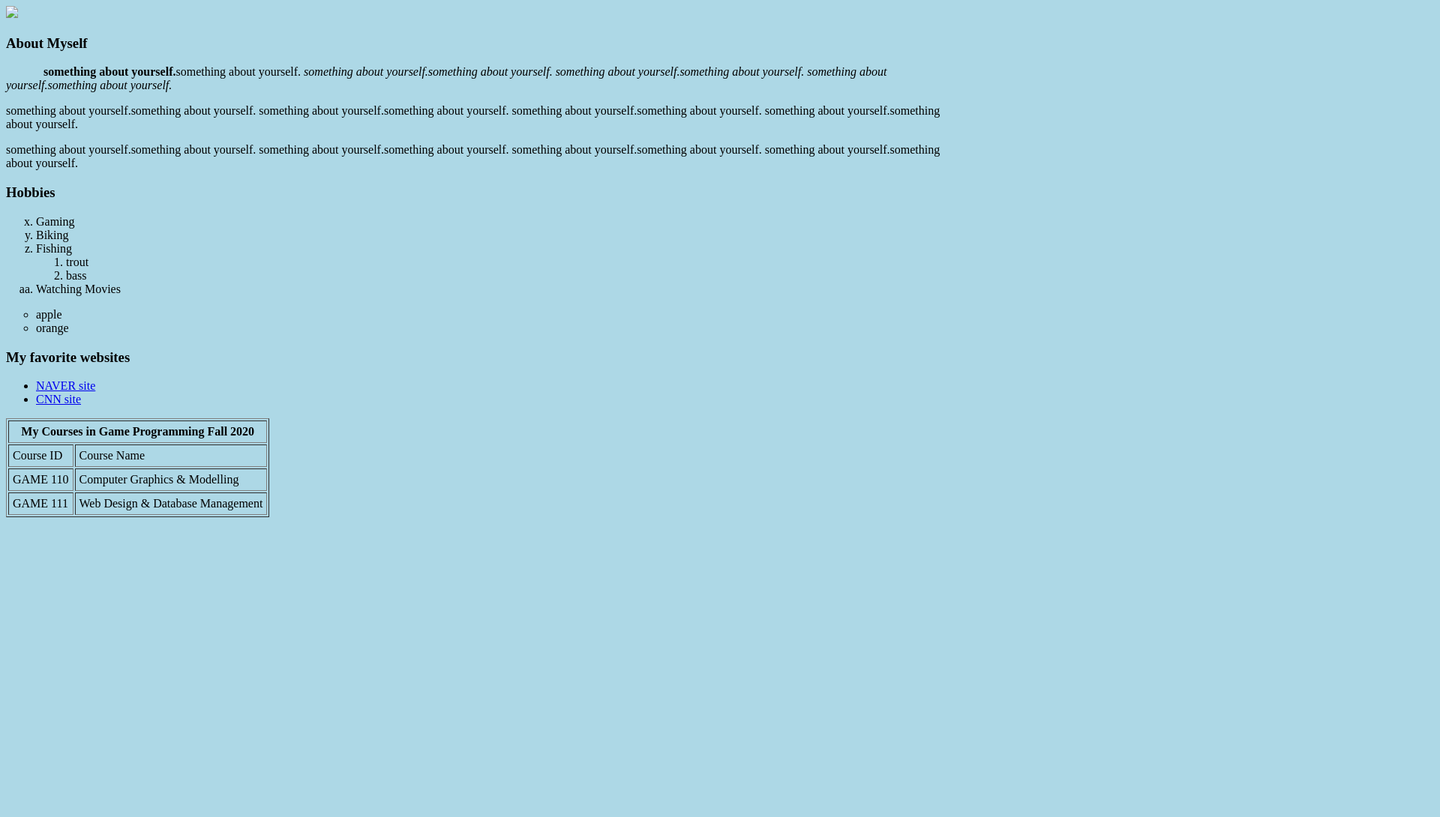
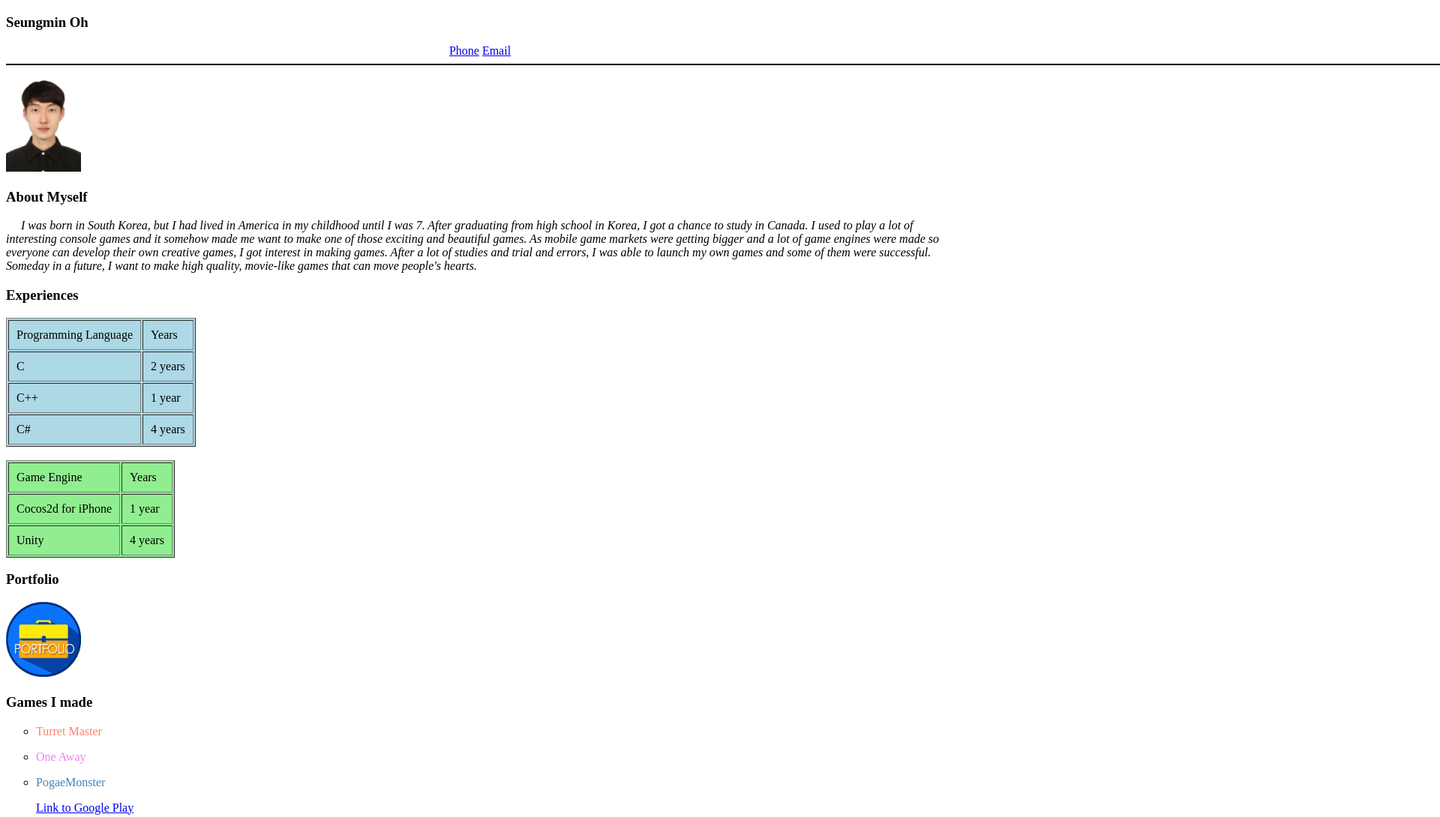
Before and after one commit to SeungminOh0601/SeungminOh0601.github.io, a plain HTML site: page index.html in a window 1280 px wide. Shown: the top 1090 px of the page at 75% size, 1920 px wide, since content can reach past the window. Before the commit the page ends 800 px from the top, so only its background shows below. Drawn offline with Linux system fonts and the light colour scheme.

Commit message:
My Personal Website on index

```diff
--- a/index.html
+++ b/index.html
@@ -1,69 +1,89 @@
 <!DOCTYPE html>
 <html lang="en" dir="ltr">
   <head>
-    <!-- favicon -->
-    <link rel="icon" href="images/Spongebob.png" sizes="16x16" type="image/png">
     <meta charset="utf-8">
-    <meta description="Personal Website of Seungmin Oh">
-    <title>My Personal Website</title>
+    <title>Seungmin Oh's Webpage</title>
   </head>
-  <body bgcolor="lightblue">
-    <img src="images/Spongebob.png" width="200px">
+  <body>
+    <h3>Seungmin Oh</h3>
+    <center>
+      <a href="tel:+8287013605">Phone</a>
+      <a href="mailto:zxc1353@hanmail.net">Email</a>
+    </center>
+    <hr width="2000" color="black">
+    <img src="images/4305643OhSeungmin.jpg" width="100px">
+
     <h3>About Myself</h3>
-    <p style="text-indent: 50px;">
-      <strong>something about yourself.</strong>something about yourself.
-      <em>something about yourself.something about yourself.
-      something about yourself.something about yourself.
-      something about yourself.something about yourself.</em>
+    <p style="text-indent: 20px">
+    <em>I was born in South Korea, but I had lived in America in my childhood until I was 7. After graduating from high school in Korea, I got a chance to study in Canada.
+      I used to play a lot of interesting console games and it somehow made me want to make one of those exciting and beautiful games. As mobile game markets were getting bigger
+      and a lot of game engines were made so everyone can develop their own creative games, I got interest in making games. After a lot of studies and trial and errors, I was able to
+      launch my own games and some of them were successful. Someday in a future, I want to make high quality, movie-like games that can move people's hearts.</em>
     </p>
-    <p>
-      something about yourself.something about yourself.
-      something about yourself.something about yourself.
-      something about yourself.something about yourself.
-      something about yourself.something about yourself.
-    </p>
-    <p>
-      something about yourself.something about yourself.
-      something about yourself.something about yourself.
-      something about yourself.something about yourself.
-      something about yourself.something about yourself.
-    </p>
-    <h3>Hobbies</h3>
-    <ol type="a" start="24">
-      <li>Gaming</li>
-      <li>Biking</li>
-      <li>Fishing</li>
-      <ol>
-        <li>trout</li>
-        <li>bass</li>
-      </ol>
+
+    <h3>Experiences</h3>
+    <table border="1" cellpadding="10" bgcolor="lightblue">
+      <tr>
+        <td>Programming Language</td><td>Years</td>
+      </tr>
+      <tr>
+        <td>C</td><td>2 years</td>
+      </tr>
+      <tr>
+        <td>C++</td><td>1 year</td>
+      </tr>
+      <tr>
+        <td>C#</td><td>4 years</td>
+    </table>
+    <br>
+    <table border="1" cellpadding="10" bgcolor="lightgreen">
+      <tr>
+        <td>Game Engine</td><td>Years</td>
+      </tr>
+    <tr>
+      <td>Cocos2d for iPhone</td><td>1 year</td>
+    </tr>
+    <tr>
+      <td>Unity</td><td>4 years</td>
+    </tr>
+    </table>
+
+    <h3>Portfolio</h3>
+    <a href="https://seungminoh0601.github.io/portfolio.html" target="_blank"><img src="images/Portfolio_Icon.png" width="100px"></a>
+
+    <h3>Games I made</h3>
+    <ul type="circle">
+      <li><p style="color:salmon">Turret Master</p></li>
+      <li><p style="color:violet">One Away</p></li>
+      <li><p style="color:steelblue">PogaeMonster</p></li>
+      <a href="https://play.google.com/store/apps/developer?id=MileGames" target="_blank" title="Check out this link to see all the games">Link to Google Play</a>
+    </ul>
+
+    <h3>Hobbies and Interests</h3>
+    <h4><p style="text-indent:30px;">Hobbies</p></h4>
+    <ol>
       <li>Watching Movies</li>
+      <li>Playing Mobile Games</li>
+      <li>Travelling</li>
+    </ol>
+    <h4><p style="text-indent:30px;">Interests</p></h4>
+    <ol type="A">
+      <li>Living in US/Canada</li>
+      <li>Studying English</li>
+      <li>Developing Mobile Games</li>
     </ol>
 
-    <ul type="circle">
-      <li>apple</li>
-      <li>orange</li>
-    </ul>
+    <h3>Favourite Quotes</h3>
+    <blockquote>
+        "Your time is limited, so don't waste it living someone else's life"
+        <br>
+        <cite>- Steve Jobs</cite>
+    </blockquote>
+    <blockquote>
+        "It is possible to fly without motors, but not without knowledge and skill"
+        <br>
+        <cite>- Wright Brothers</cite>
+    </blockquote>
 
-    <h3>My favorite websites</h3>
-    <ul>
-      <li><a href="https://www.naver.com" target="_blank">NAVER site</a></li>
-      <li><a href="https://www.cnn.com">CNN site</a></li>
-    </ul>
-
-    <table border="1" cellpadding="5" bgcolor="lightblue">
-      <tr>
-        <th colspan="2">My Courses in Game Programming Fall 2020</th>
-      </tr>
-      <tr>
-        <td>Course ID</td><td>Course Name</td>
-      </tr>
-      <tr>
-        <td>GAME 110</td><td>Computer Graphics & Modelling</td>
-      </tr>
-      <tr>
-        <td>GAME 111</td><td>Web Design & Database Management</td>
-      </tr>
-    </table>
   </body>
 </html>
```
Also changed, not shown: portfolio.html (deleted, +0 -86 lines), images/Portfolio_Icon.png (added).
